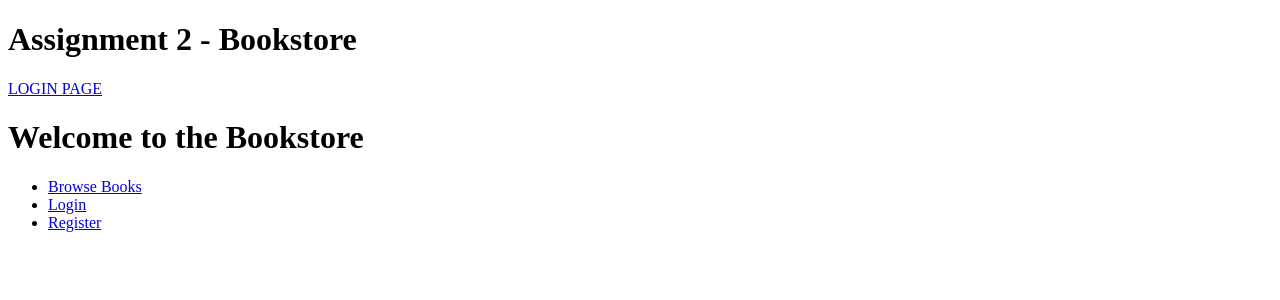
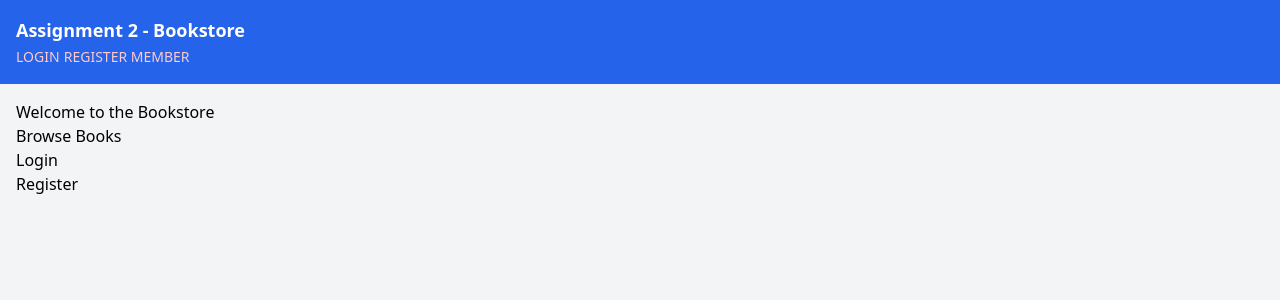
Before and after one commit to legitmattias/1dv503_database_frontend, a SvelteKit app: page / in a window 1280 px wide. Shown: the top 300 px of the page. Built offline with nearby package versions, Linux system fonts and the light colour scheme.

Commit message:
Add register member link

```diff
--- a/src/routes/+layout.svelte
+++ b/src/routes/+layout.svelte
@@ -1,4 +1,5 @@
 <script lang="ts">
+	import '../app.css';
 	export let data: { user: string | null };
 </script>
 
@@ -9,15 +10,14 @@
 			{#if data.user}
 				<div class="flex items-center gap-2">
 					<p>Welcome, {data.user}!</p>
-					<a href="/logout" class="text-sm text-red-200 hover:underline"
-						>Logout</a
-					>
+					<a href="/logout" class="text-sm text-red-200 hover:underline">Logout</a>
 				</div>
 			{/if}
 		</div>
-    <div>
-      <a href="/auth/login" class="text-sm text-red-200 hover:underline">LOGIN PAGE</a>
-    </div>
+		<div>
+			<a href="/auth/login" class="text-sm text-red-200 hover:underline">LOGIN</a>
+			<a href="/auth/register" class="text-sm text-red-200 hover:underline">REGISTER MEMBER</a>
+		</div>
 	</header>
 
 	<main class="container mx-auto flex-grow p-4">
```
